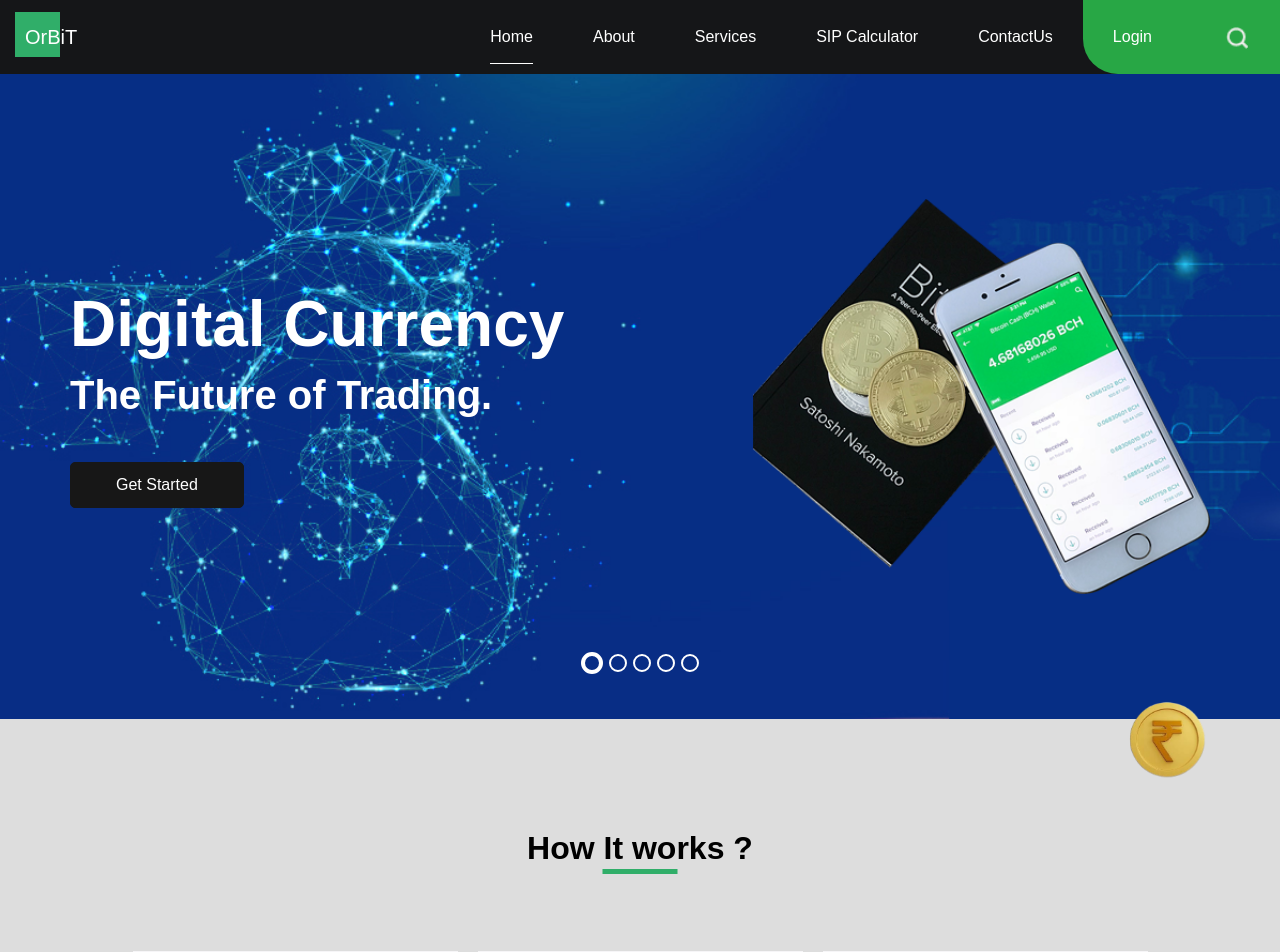
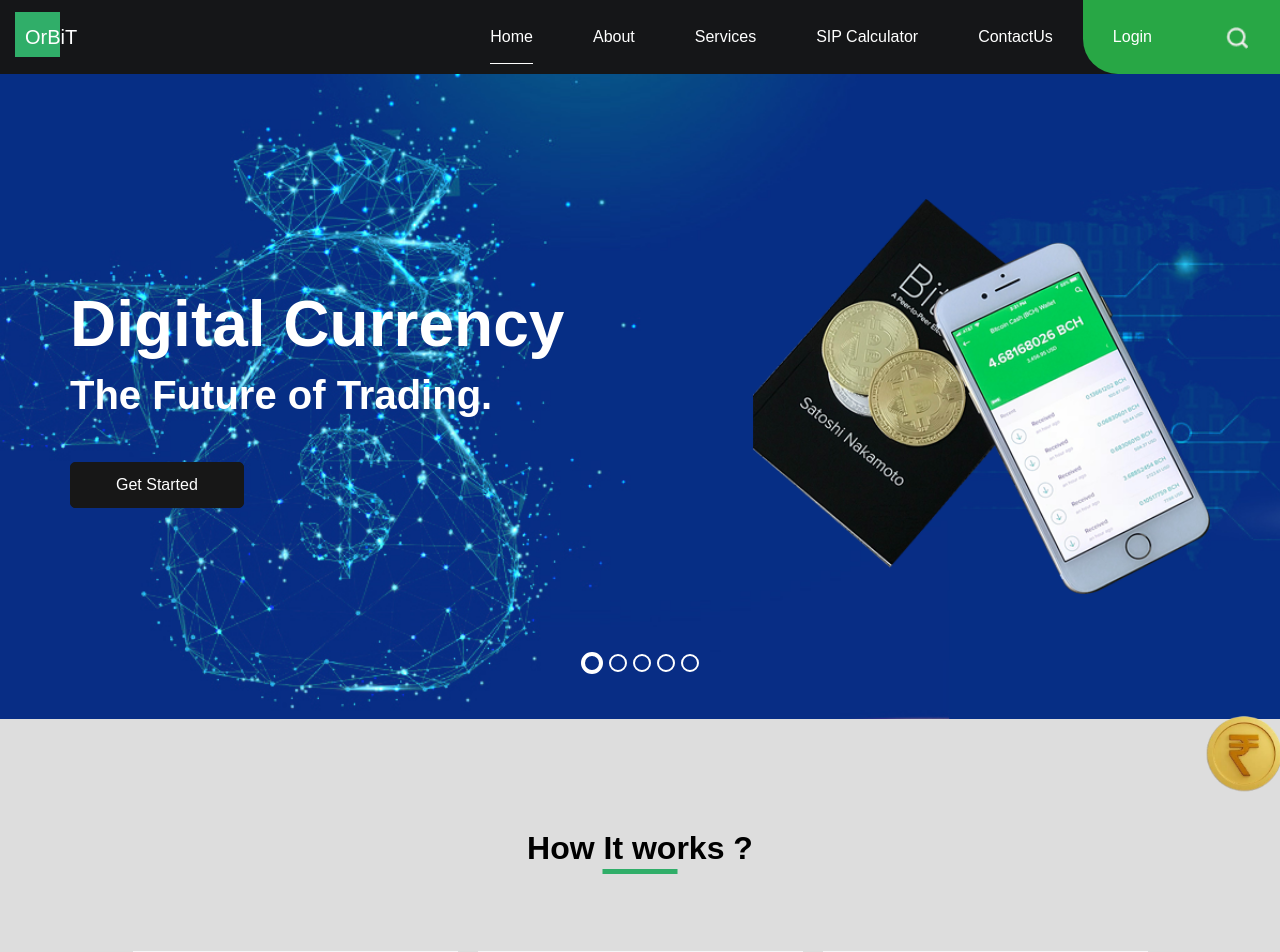
Before and after one commit to Softgrowth/adhyayan, a PHP site: page / in a window 1280 px wide. Shown: the top 952 px of the page. Run offline with PHP 8.4, Linux system fonts and the light colour scheme; some libraries are stand-ins or nearby versions.

Commit message:
button moved

```diff
--- a/css/neww.css
+++ b/css/neww.css
@@ -73,8 +73,8 @@
   font-size: 24px;
   display: block;
   position: fixed;
-  left: 90%;
-  bottom: 20px;
+  left: 96%;
+  bottom: 6px;
   top: auto;
   margin-left: -25px;
   transition: transform 0.25s;
```
